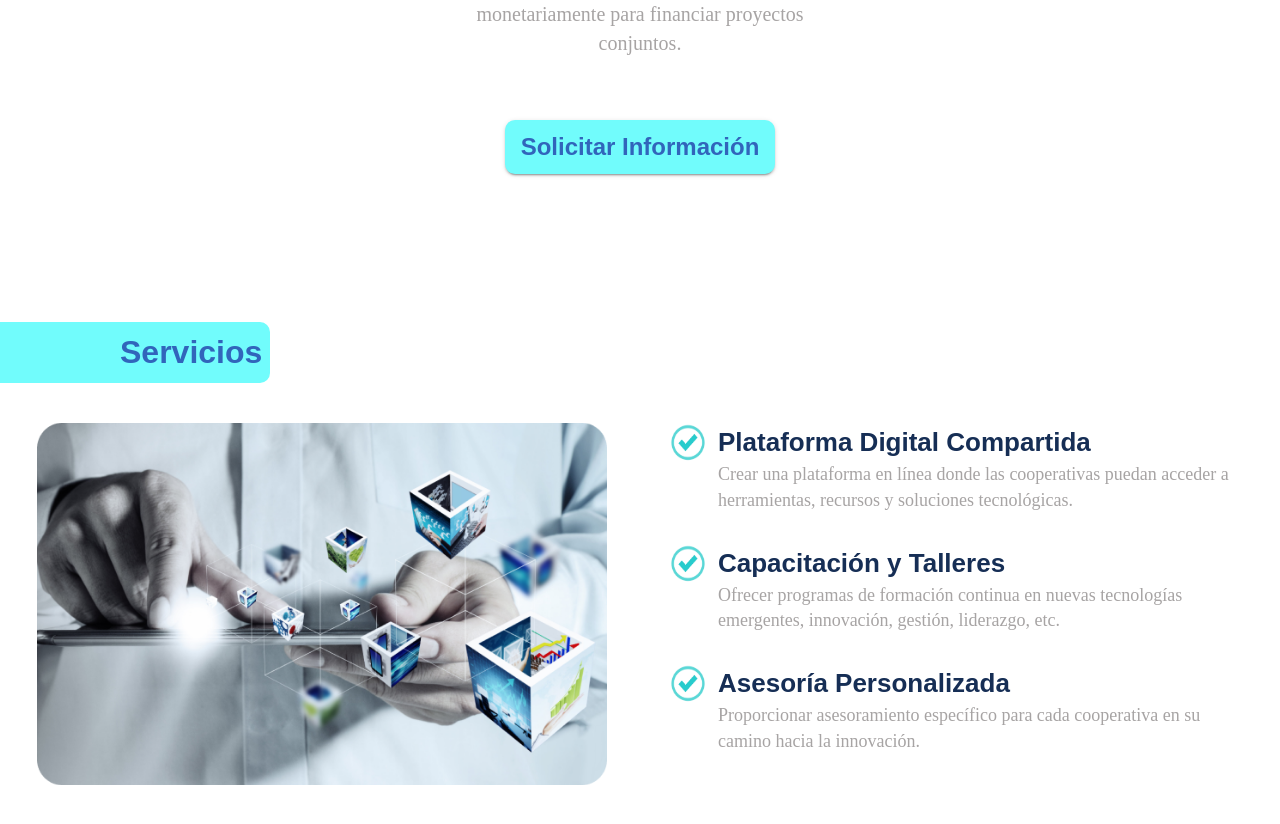
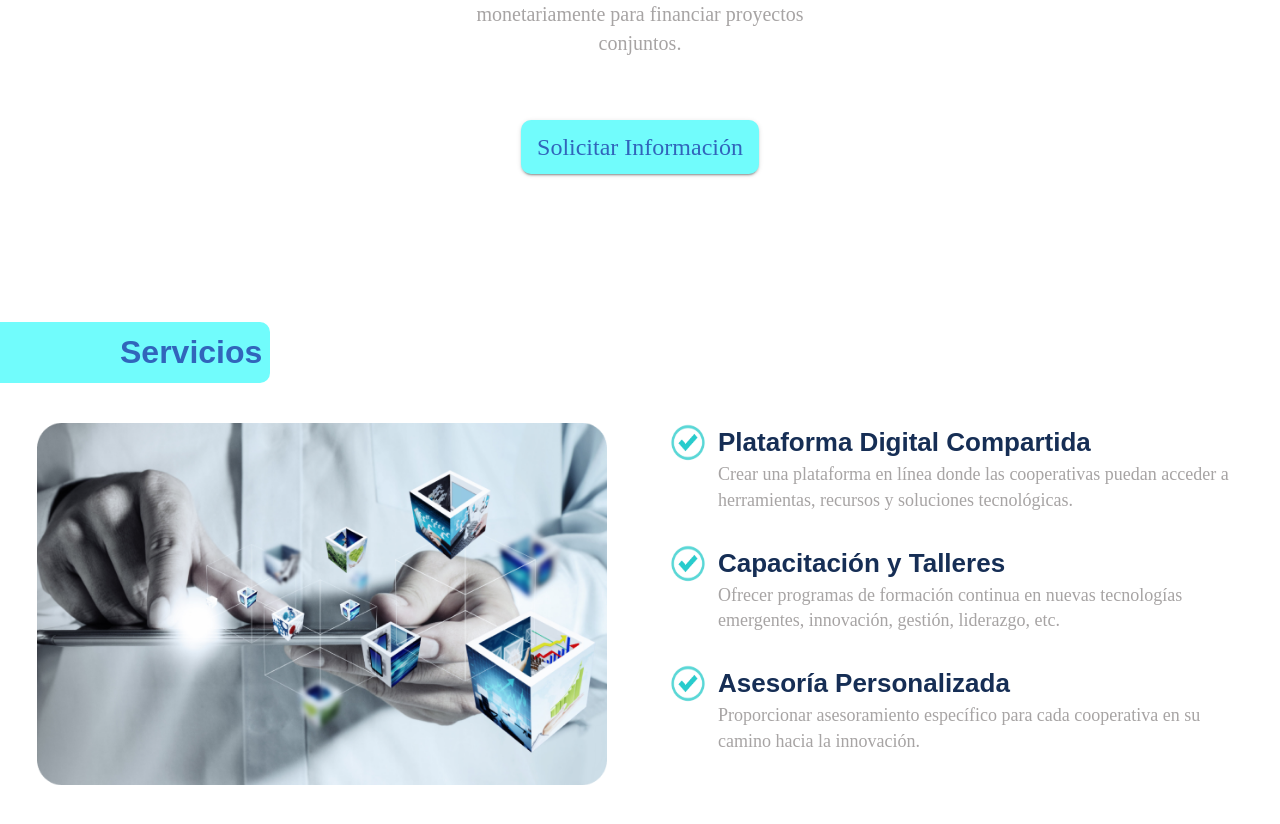
Before and after one commit to ccxnu/borrador-innova, a React (Vite) app: page / in a window 1280 px wide. Shown: the part 4051-4875 px from the top of the page. Built offline with nearby package versions, Linux system fonts and the light colour scheme; a web font is replaced by a local one.

Commit message:
Update componenents

```diff
--- a/src/components/MainContent/Conditions.jsx
+++ b/src/components/MainContent/Conditions.jsx
@@ -1,21 +1,12 @@
-import React, { useState } from 'react';
-import { Box, Grid, useTheme, useMediaQuery, Button, Dialog,} from "@mui/material";
+import React, { useState } from "react";
+import { Box, Grid, useTheme, useMediaQuery } from "@mui/material";
 import TitleBox from "../lib/TitleBox";
 import ItemListaVariante from "../lib/ItemListaVariante";
-import Information from '../Information/Information';
+import BottonInformacion from "../lib/BotonInformacion";
 
 const Conditions = () => {
   const theme = useTheme();
   const isMd = useMediaQuery(theme.breakpoints.up("md"));
-  const [openDialog, setOpenDialog] = useState(false);
-
-  const handleOpenDialog = () => {
-    setOpenDialog(true);
-  };
-
-  const handleCloseDialog = () => {
-    setOpenDialog(false);
-  };
 
   return (
     <Box id="condiciones" pt={isMd ? "8rem" : "2rem"}>
@@ -66,26 +57,31 @@ const Conditions = () => {
             />
           </Grid>
 
-          <Grid item xs={12} md={4} p={4}
+          <Grid
+            item
+            xs={12}
+            md={4}
+            p={4}
             sx={{
-            ".MuiBox-root":{
-              flexDirection:{
-                xs:"row",
+              ".MuiBox-root": {
+                flexDirection: {
+                  xs: "row",
                   md: "column",
                 },
 
-              alignItems:{
-                xs:"flex-start",
+                alignItems: {
+                  xs: "flex-start",
                   md: "center",
-              }
                 },
-            ".MuiTypography-root":{
-              textAlign:{
-                xs:"left",
+              },
+              ".MuiTypography-root": {
+                textAlign: {
+                  xs: "left",
                   md: "center",
-              }
-            }
-          }}>
+                },
+              },
+            }}
+          >
             <ItemListaVariante
               title="Tipo de Membresia"
               descripcion="La membresía es gratuita, pero las cooperativas pueden contribuir monetariamente para financiar proyectos conjuntos."
@@ -94,28 +90,9 @@ const Conditions = () => {
         </Grid>
       </Grid>
 
-      <Grid container sx={{ justifyContent: 'center', }}>
-        <Button
-          variant="contained"
-          color='primary'
-          onClick={handleOpenDialog}
-          sx={{ fontSize: '24px',
-          color: theme.palette.fourth.main,
-          borderRadius: "10px 10px 10px 10px",
-         }}
-        >
-          <strong>Solicitar Información</strong>
-        </Button>
+      <Grid container sx={{ justifyContent: "center" }}>
+        <BottonInformacion />
       </Grid>
-
-      <Dialog
-        open={openDialog}
-        onClose={handleCloseDialog}
-        aria-labelledby="dialog-title"
-        aria-describedby="dialog-description"
-      >
-          <Information />
-      </Dialog>
     </Box>
   );
 };
--- /dev/null
+++ b/src/components/lib/BotonInformacion.jsx
@@ -0,0 +1,50 @@
+import { useState } from "react";
+import {
+  Button,
+  Dialog,
+  DialogActions,
+  DialogContent,
+  DialogTitle,
+  useTheme,
+} from "@mui/material";
+import Information from "../Information/Information";
+
+const BottonInformacion = () => {
+  const theme = useTheme();
+  const [openDialog, setOpenDialog] = useState(false);
+
+  const handleOpenDialog = () => {
+    setOpenDialog(true);
+  };
+
+  const handleCloseDialog = () => {
+    setOpenDialog(false);
+  };
+
+  return (
+    <div>
+      <Button
+        variant="contained"
+        color="primary"
+        onClick={handleOpenDialog}
+        sx={{
+          fontSize: "24px",
+          color: theme.palette.fourth.main,
+          borderRadius: "10px 10px 10px 10px",
+        }}
+      >
+        Solicitar Información
+      </Button>
+      <Dialog
+        open={openDialog}
+        onClose={handleCloseDialog}
+        aria-labelledby="dialog-title"
+        aria-describedby="dialog-description"
+      >
+        <Information handleCloseDialog={handleCloseDialog} />
+      </Dialog>
+    </div>
+  );
+};
+
+export default BottonInformacion;
```
Also changed, not shown: src/components/Information/Information.jsx (+65 -50 lines). Lines whose indentation alone changed are shown as unchanged.
